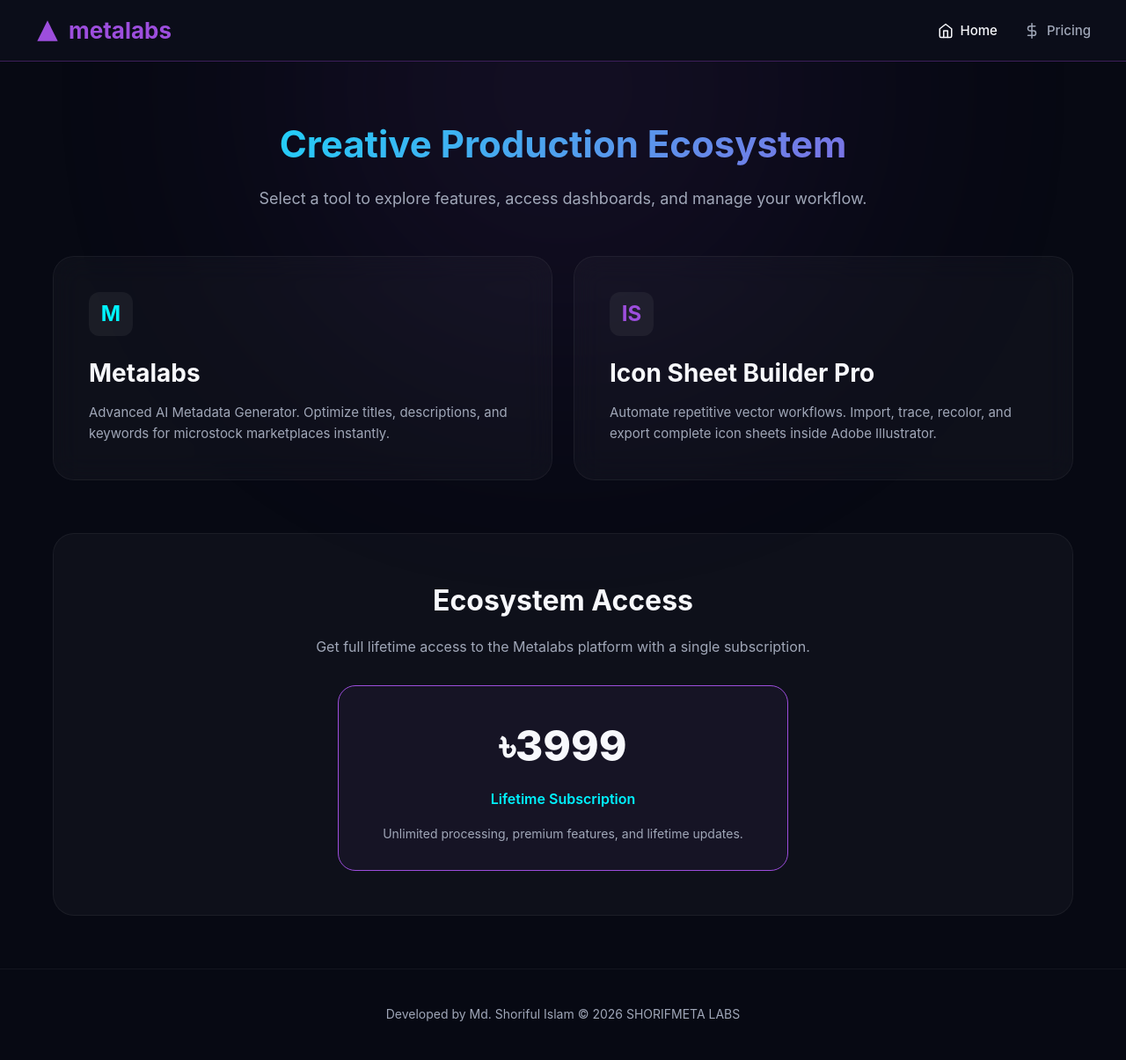
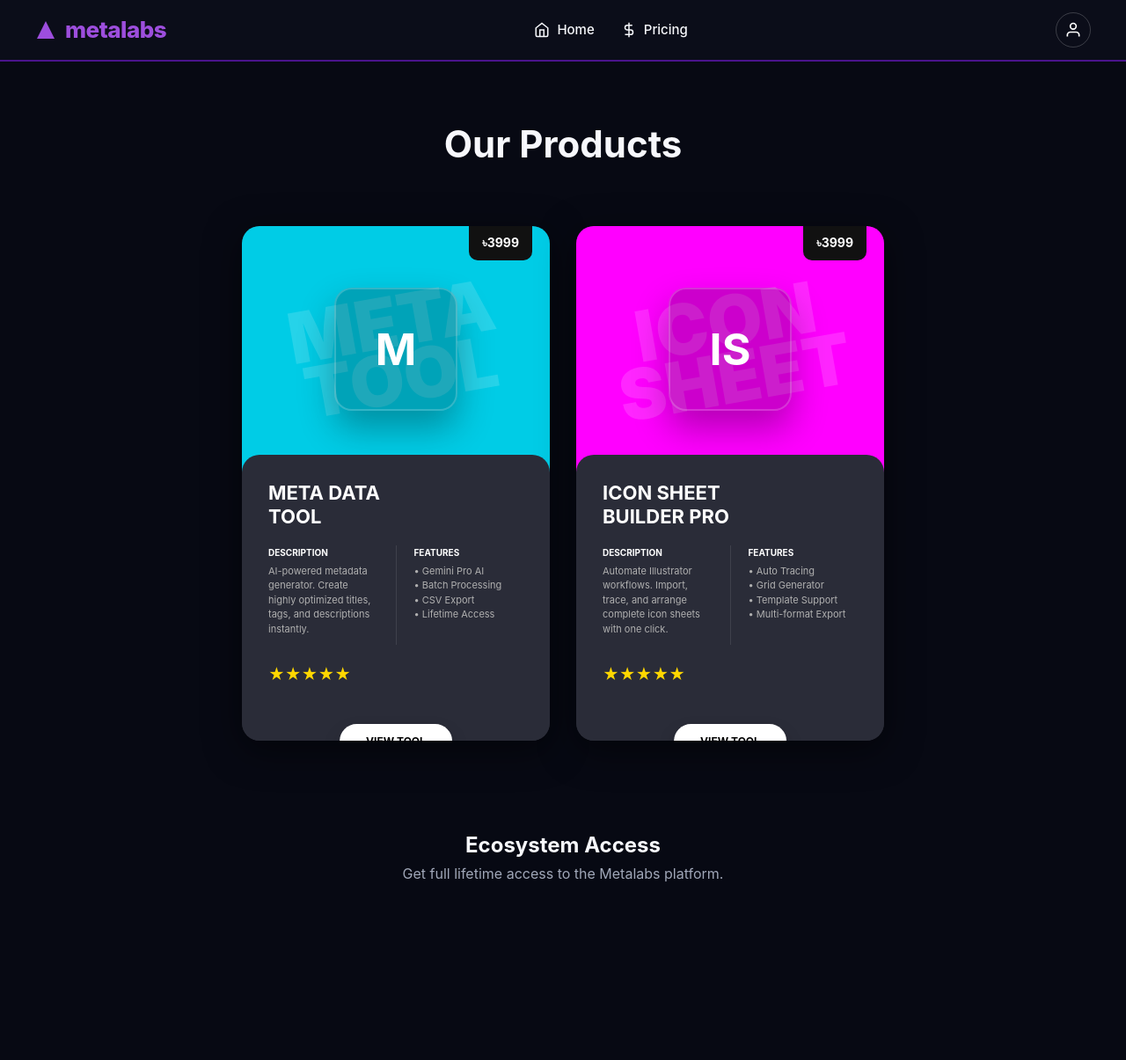
Before and after one commit to Hasann310/Metalabs-Website, a plain HTML site: page index.html in a window 1280 px wide. Shown: the whole page at 88% size. After the commit the page ends 1066 px from the top, so only its background shows below. Drawn offline with Linux system fonts and the light colour scheme.

Commit message:
Update index.html

```diff
--- a/index.html
+++ b/index.html
@@ -1,21 +1,20 @@
 <!DOCTYPE html>
-<html lang="en">
+<html lang="bn">
 <head>
     <meta charset="UTF-8">
     <meta name="viewport" content="width=device-width, initial-scale=1.0">
     <title>Metalabs - Creative Production Tools</title>
     <style>
         :root {
-            --bg-dark: #070913;
+            --bg-main: #070913;
             --nav-bg: #0b0d19;
-            --surface-glass: rgba(255, 255, 255, 0.03);
-            --border-glass: rgba(255, 255, 255, 0.05);
-            --neon-cyan: #00f3ff;
+            --nav-border: #4a148c;
             --neon-purple: #9d4edd;
-            --nav-border: #3c1e59;
             --text-main: #f7f8fc;
             --text-muted: #a0a7b8;
-            --gradient-primary: linear-gradient(135deg, var(--neon-cyan), var(--neon-purple));
+            --card-cyan: #00cce6;
+            --card-pink: #ff00ff;
+            --card-dark: #2a2c38;
         }
 
         * {
@@ -26,30 +25,12 @@
         }
 
         body {
-            background-color: var(--bg-dark);
+            background-color: var(--bg-main);
             color: var(--text-main);
-            overflow-x: hidden;
             line-height: 1.6;
         }
 
-        /* Ambient Glow */
-        body::before {
-            content: '';
-            position: fixed;
-            width: 600px;
-            height: 600px;
-            border-radius: 50%;
-            background: var(--neon-purple);
-            filter: blur(150px);
-            opacity: 0.1;
-            top: -200px;
-            left: 50%;
-            transform: translateX(-50%);
-            z-index: -1;
-            pointer-events: none;
-        }
-
-        /* Navbar matched to screenshot */
+        /* --- Navbar Styles --- */
         .navbar {
             display: flex;
             justify-content: space-between;
@@ -57,7 +38,7 @@
             padding: 0 40px;
             height: 70px;
             background-color: var(--nav-bg);
-            border-bottom: 1px solid var(--nav-border);
+            border-bottom: 2px solid var(--nav-border);
             position: sticky;
             top: 0;
             z-index: 100;
@@ -68,48 +49,111 @@
             align-items: center;
             gap: 10px;
             font-size: 26px;
-            font-weight: 700;
+            font-weight: 800;
             color: var(--neon-purple);
             text-decoration: none;
+            letter-spacing: -0.5px;
         }
 
         .logo-section svg {
-            width: 28px;
-            height: 28px;
+            width: 24px;
+            height: 24px;
             fill: var(--neon-purple);
         }
 
         .nav-links {
             display: flex;
             gap: 30px;
+            align-items: center;
         }
 
         .nav-links a {
             display: flex;
             align-items: center;
             gap: 8px;
-            color: var(--text-muted);
+            color: var(--text-main);
             text-decoration: none;
             font-size: 15px;
             font-weight: 500;
             transition: color 0.3s;
         }
 
-        .nav-links a:hover, .nav-links a.active {
-            color: var(--text-main);
+        .nav-links a:hover {
+            color: var(--neon-purple);
         }
 
-        .nav-links svg {
-            width: 18px;
-            height: 18px;
-            stroke: currentColor;
-            fill: none;
-            stroke-width: 2;
-            stroke-linecap: round;
-            stroke-linejoin: round;
+        .nav-right {
+            display: flex;
+            align-items: center;
+            gap: 20px;
         }
 
-        /* Main Container */
+        /* Profile Dropdown */
+        .profile-menu {
+            position: relative;
+            display: inline-block;
+        }
+
+        .profile-icon {
+            background: transparent;
+            border: 1px solid rgba(255,255,255,0.2);
+            border-radius: 50%;
+            width: 40px;
+            height: 40px;
+            display: flex;
+            align-items: center;
+            justify-content: center;
+            cursor: pointer;
+            color: white;
+            transition: 0.3s;
+        }
+
+        .profile-icon:hover {
+            border-color: var(--neon-purple);
+        }
+
+        .dropdown-content {
+            display: none;
+            position: absolute;
+            right: 0;
+            top: 55px;
+            background-color: #1a1c29;
+            min-width: 200px;
+            border-radius: 12px;
+            border: 1px solid rgba(255,255,255,0.1);
+            box-shadow: 0 8px 32px rgba(0,0,0,0.5);
+            z-index: 1;
+            overflow: hidden;
+        }
+
+        .profile-menu:hover .dropdown-content {
+            display: block;
+        }
+
+        .dropdown-content .user-name {
+            padding: 15px 20px;
+            border-bottom: 1px solid rgba(255,255,255,0.1);
+            font-weight: bold;
+            font-size: 14px;
+        }
+
+        .dropdown-content a {
+            color: var(--text-muted);
+            padding: 12px 20px;
+            text-decoration: none;
+            display: flex;
+            align-items: center;
+            gap: 10px;
+            font-size: 14px;
+            transition: 0.2s;
+        }
+
+        .dropdown-content a:hover {
+            background-color: rgba(255,255,255,0.05);
+            color: white;
+        }
+
+        /* --- Main Content --- */
         .container {
             max-width: 1200px;
             margin: 60px auto;
@@ -118,163 +162,176 @@
 
         .header-title {
             text-align: center;
-            margin-bottom: 50px;
+            margin-bottom: 60px;
         }
 
         .header-title h1 {
             font-size: 42px;
             margin-bottom: 15px;
-            background: var(--gradient-primary);
-            -webkit-background-clip: text;
-            -webkit-text-fill-color: transparent;
         }
 
-        .header-title p {
-            color: var(--text-muted);
-            font-size: 18px;
-        }
-
-        /* Bento Grid */
-        .bento-grid {
-            display: grid;
-            grid-template-columns: repeat(2, 1fr);
-            gap: 24px;
-            margin-bottom: 60px;
+        /* --- Product Cards (Based on your image) --- */
+        .cards-wrapper {
+            display: flex;
+            justify-content: center;
+            gap: 30px;
+            flex-wrap: wrap;
         }
 
         .product-card {
-            background: var(--surface-glass);
-            border: 1px solid var(--border-glass);
-            backdrop-filter: blur(16px);
-            border-radius: 24px;
-            padding: 40px;
-            cursor: pointer;
-            transition: all 0.3s ease;
-            position: relative;
+            width: 350px;
+            background-color: var(--card-dark);
+            border-radius: 20px;
             overflow: hidden;
             display: flex;
             flex-direction: column;
-            justify-content: space-between;
-            min-height: 250px;
-        }
-
-        .product-card::before {
-            content: '';
-            position: absolute;
-            top: 0; left: 0; right: 0; bottom: 0;
-            background: linear-gradient(135deg, rgba(0,243,255,0.05), rgba(157,78,221,0.05));
-            opacity: 0;
-            transition: opacity 0.3s ease;
+            box-shadow: 0 10px 40px rgba(0,0,0,0.5);
+            position: relative;
+            text-decoration: none;
+            color: white;
+            transition: transform 0.3s;
         }
 
         .product-card:hover {
-            transform: translateY(-5px);
-            border-color: rgba(157, 78, 221, 0.4);
+            transform: translateY(-10px);
         }
 
-        .product-card:hover::before {
-            opacity: 1;
-        }
-
-        .product-icon {
-            width: 50px;
-            height: 50px;
-            background: rgba(255,255,255,0.05);
-            border-radius: 12px;
+        /* Top Half */
+        .card-top {
+            height: 280px;
+            position: relative;
             display: flex;
             align-items: center;
             justify-content: center;
-            margin-bottom: 20px;
-            font-size: 24px;
-            font-weight: bold;
+            overflow: hidden;
         }
 
-        .product-card h2 {
-            font-size: 28px;
-            margin-bottom: 10px;
-            position: relative;
+        .card-top.cyan { background-color: var(--card-cyan); }
+        .card-top.pink { background-color: var(--card-pink); }
+
+        .price-tag {
+            position: absolute;
+            top: 0;
+            right: 20px;
+            background: #111;
+            color: white;
+            padding: 8px 15px;
+            font-weight: bold;
+            font-size: 14px;
+            border-bottom-left-radius: 10px;
+            border-bottom-right-radius: 10px;
+            z-index: 2;
         }
 
-        .product-card p {
-            color: var(--text-muted);
-            font-size: 15px;
-            position: relative;
+        .bg-text {
+            position: absolute;
+            font-size: 80px;
+            font-weight: 900;
+            color: rgba(255,255,255,0.15);
+            line-height: 0.8;
+            text-align: center;
+            transform: rotate(-10deg);
         }
 
-        .arrow-icon {
-            position: absolute;
-            bottom: 40px;
-            right: 40px;
-            opacity: 0;
-            transform: translateX(-10px);
-            transition: all 0.3s ease;
-            color: var(--neon-cyan);
+        .product-image {
+            width: 140px;
+            height: 140px;
+            background: rgba(0,0,0,0.2);
+            border-radius: 20px;
+            display: flex;
+            align-items: center;
+            justify-content: center;
+            font-size: 50px;
+            font-weight: bold;
+            z-index: 1;
+            box-shadow: 0 20px 40px rgba(0,0,0,0.3);
+            border: 2px solid rgba(255,255,255,0.2);
         }
 
-        .product-card:hover .arrow-icon {
-            opacity: 1;
-            transform: translateX(0);
+        /* Bottom Half */
+        .card-bottom {
+            padding: 30px;
+            padding-bottom: 50px;
+            background-color: var(--card-dark);
+            border-radius: 20px;
+            position: relative;
+            margin-top: -20px;
+            z-index: 3;
+        }
+
+        .card-title {
+            font-size: 22px;
+            font-weight: 700;
+            text-transform: uppercase;
+            margin-bottom: 20px;
+            line-height: 1.2;
+        }
+
+        .card-details {
+            display: flex;
+            gap: 20px;
+            margin-bottom: 20px;
+        }
+
+        .card-col {
+            flex: 1;
+        }
+
+        .card-col p {
+            font-size: 11px;
+            color: #b0b0b0;
+            line-height: 1.5;
+            margin-bottom: 10px;
+        }
+
+        .col-title {
+            font-size: 10px;
+            font-weight: bold;
+            color: white;
+            margin-bottom: 5px;
+            text-transform: uppercase;
+        }
+
+        .divider {
+            width: 1px;
+            background-color: rgba(255,255,255,0.1);
+        }
+
+        .stars {
+            color: #ffd700;
+            font-size: 18px;
+            margin-bottom: 10px;
+        }
+
+        .card-btn {
+            position: absolute;
+            bottom: -20px;
+            left: 50%;
+            transform: translateX(-50%);
+            background: white;
+            color: black;
+            border: none;
+            padding: 12px 30px;
+            border-radius: 30px;
+            font-weight: 700;
+            font-size: 12px;
+            cursor: pointer;
+            box-shadow: 0 10px 20px rgba(0,0,0,0.2);
+            transition: 0.3s;
+            text-transform: uppercase;
+        }
+
+        .product-card:hover .card-btn {
+            background: var(--neon-purple);
+            color: white;
         }
 
         /* Pricing Section */
         .pricing-section {
-            background: var(--surface-glass);
-            border: 1px solid var(--border-glass);
-            border-radius: 24px;
-            padding: 50px;
+            margin-top: 100px;
             text-align: center;
         }
 
-        .pricing-section h2 {
-            font-size: 32px;
-            margin-bottom: 15px;
-        }
-
-        .pricing-section p {
-            color: var(--text-muted);
-            margin-bottom: 30px;
-        }
-
-        .price-box {
-            display: inline-block;
-            padding: 30px 50px;
-            border: 1px solid var(--neon-purple);
-            border-radius: 20px;
-            background: rgba(157, 78, 221, 0.05);
-        }
-
-        .price-amount {
-            font-size: 48px;
-            font-weight: 800;
-            color: var(--text-main);
-            margin-bottom: 10px;
-        }
-
-        .price-desc {
-            color: var(--neon-cyan);
-            font-weight: 600;
-        }
-
-        footer {
-            text-align: center;
-            padding: 40px 0;
-            color: var(--text-muted);
-            font-size: 14px;
-            border-top: 1px solid var(--border-glass);
-            margin-top: 50px;
-        }
-
-        @media (max-width: 768px) {
-            .bento-grid {
-                grid-template-columns: 1fr;
-            }
-            .navbar {
-                padding: 0 20px;
-            }
-            .nav-links a span {
-                display: none;
-            }
-        }
     </style>
 </head>
 <body>
@@ -285,66 +342,100 @@
             <svg viewBox="0 0 24 24"><path d="M12 2L2 22h20L12 2z"/></svg>
             metalabs
         </a>
+
         <div class="nav-links">
-            <a href="#" class="active">
-                <svg viewBox="0 0 24 24"><path d="M3 9l9-7 9 7v11a2 2 0 0 1-2 2H5a2 2 0 0 1-2-2z"></path><polyline points="9 22 9 12 15 12 15 22"></polyline></svg>
-                <span>Home</span>
+            <a href="#">
+                <svg width="18" height="18" viewBox="0 0 24 24" fill="none" stroke="currentColor" stroke-width="2"><path d="M3 9l9-7 9 7v11a2 2 0 0 1-2 2H5a2 2 0 0 1-2-2z"></path><polyline points="9 22 9 12 15 12 15 22"></polyline></svg>
+                Home
             </a>
             <a href="#pricing">
-                <svg viewBox="0 0 24 24"><line x1="12" y1="1" x2="12" y2="23"></line><path d="M17 5H9.5a3.5 3.5 0 0 0 0 7h5a3.5 3.5 0 0 1 0 7H6"></path></svg>
-                <span>Pricing</span>
+                <svg width="18" height="18" viewBox="0 0 24 24" fill="none" stroke="currentColor" stroke-width="2"><line x1="12" y1="1" x2="12" y2="23"></line><path d="M17 5H9.5a3.5 3.5 0 0 0 0 7h5a3.5 3.5 0 0 1 0 7H6"></path></svg>
+                Pricing
             </a>
+        </div>
+
+        <div class="nav-right">
+            <!-- Profile Dropdown -->
+            <div class="profile-menu">
+                <div class="profile-icon">
+                    <svg width="20" height="20" viewBox="0 0 24 24" fill="none" stroke="currentColor" stroke-width="2"><path d="M20 21v-2a4 4 0 0 0-4-4H8a4 4 0 0 0-4 4v2"></path><circle cx="12" cy="7" r="4"></circle></svg>
+                </div>
+                <div class="dropdown-content">
+                    <div class="user-name">My Account</div>
+                    <a href="#"><svg width="16" height="16" viewBox="0 0 24 24" fill="none" stroke="currentColor" stroke-width="2"><rect x="3" y="3" width="18" height="18" rx="2" ry="2"></rect><line x1="3" y1="9" x2="21" y2="9"></line><line x1="9" y1="21" x2="9" y2="9"></line></svg> Dashboard</a>
+                    <a href="#"><svg width="16" height="16" viewBox="0 0 24 24" fill="none" stroke="currentColor" stroke-width="2"><path d="M22 16.92v3a2 2 0 0 1-2.18 2 19.79 19.79 0 0 1-8.63-3.07 19.5 19.5 0 0 1-6-6 19.79 19.79 0 0 1-3.07-8.67A2 2 0 0 1 4.11 2h3a2 2 0 0 1 2 1.72 12.84 12.84 0 0 0 .7 2.81 2 2 0 0 1-.45 2.11L8.09 9.91a16 16 0 0 0 6 6l1.27-1.27a2 2 0 0 1 2.11-.45 12.84 12.84 0 0 0 2.81.7A2 2 0 0 1 22 16.92z"></path></svg> Whatsapp</a>
+                    <a href="#"><svg width="16" height="16" viewBox="0 0 24 24" fill="none" stroke="currentColor" stroke-width="2"><path d="M4 4h16c1.1 0 2 .9 2 2v12c0 1.1-.9 2-2 2H4c-1.1 0-2-.9-2-2V6c0-1.1.9-2 2-2z"></path><polyline points="22,6 12,13 2,6"></polyline></svg> Support</a>
+                    <a href="#" style="border-top: 1px solid rgba(255,255,255,0.1); color: #ff4757;"><svg width="16" height="16" viewBox="0 0 24 24" fill="none" stroke="currentColor" stroke-width="2"><path d="M9 21H5a2 2 0 0 1-2-2V5a2 2 0 0 1 2-2h4"></path><polyline points="16 17 21 12 16 7"></polyline><line x1="21" y1="12" x2="9" y2="12"></line></svg> Log out</a>
+                </div>
+            </div>
         </div>
     </nav>
 
     <div class="container">
         <div class="header-title">
-            <h1>Creative Production Ecosystem</h1>
-            <p>Select a tool to explore features, access dashboards, and manage your workflow.</p>
+            <h1>Our Products</h1>
         </div>
 
-        <!-- Product Grid -->
-        <div class="bento-grid">
-            <!-- Metalabs Tool Card (GenMeta Replacement) -->
-            <div class="product-card" onclick="window.location.href='metalabs-tool.html'">
-                <div>
-                    <div class="product-icon" style="color: var(--neon-cyan);">M</div>
-                    <h2>Metalabs</h2>
-                    <p>Advanced AI Metadata Generator. Optimize titles, descriptions, and keywords for microstock marketplaces instantly.</p>
+        <div class="cards-wrapper">
+
+            <!-- Meta Data Tool Card -->
+            <a href="metalabs-tool.html" class="product-card">
+                <div class="card-top cyan">
+                    <div class="price-tag">৳3999</div>
+                    <div class="bg-text">META<br>TOOL</div>
+                    <div class="product-image">M</div>
                 </div>
-                <div class="arrow-icon">
-                    <svg width="24" height="24" viewBox="0 0 24 24" fill="none" stroke="currentColor" stroke-width="2"><line x1="5" y1="12" x2="19" y2="12"></line><polyline points="12 5 19 12 12 19"></polyline></svg>
+                <div class="card-bottom">
+                    <div class="card-title">META DATA<br>TOOL</div>
+                    <div class="card-details">
+                        <div class="card-col">
+                            <div class="col-title">DESCRIPTION</div>
+                            <p>AI-powered metadata generator. Create highly optimized titles, tags, and descriptions instantly.</p>
+                        </div>
+                        <div class="divider"></div>
+                        <div class="card-col">
+                            <div class="col-title">FEATURES</div>
+                            <p>• Gemini Pro AI<br>• Batch Processing<br>• CSV Export<br>• Lifetime Access</p>
+                        </div>
+                    </div>
+                    <div class="stars">★★★★★</div>
+                    <button class="card-btn">VIEW TOOL</button>
                 </div>
-            </div>
+            </a>
 
-            <!-- Icon Sheet Builder Pro Card -->
-            <div class="product-card" onclick="window.location.href='icon-sheet.html'">
-                <div>
-                    <div class="product-icon" style="color: var(--neon-purple);">IS</div>
-                    <h2>Icon Sheet Builder Pro</h2>
-                    <p>Automate repetitive vector workflows. Import, trace, recolor, and export complete icon sheets inside Adobe Illustrator.</p>
+            <!-- Icon Sheet Builder Card -->
+            <a href="icon-sheet.html" class="product-card">
+                <div class="card-top pink">
+                    <div class="price-tag">৳3999</div>
+                    <div class="bg-text">ICON<br>SHEET</div>
+                    <div class="product-image">IS</div>
                 </div>
-                <div class="arrow-icon">
-                    <svg width="24" height="24" viewBox="0 0 24 24" fill="none" stroke="currentColor" stroke-width="2"><line x1="5" y1="12" x2="19" y2="12"></line><polyline points="12 5 19 12 12 19"></polyline></svg>
+                <div class="card-bottom">
+                    <div class="card-title">ICON SHEET<br>BUILDER PRO</div>
+                    <div class="card-details">
+                        <div class="card-col">
+                            <div class="col-title">DESCRIPTION</div>
+                            <p>Automate Illustrator workflows. Import, trace, and arrange complete icon sheets with one click.</p>
+                        </div>
+                        <div class="divider"></div>
+                        <div class="card-col">
+                            <div class="col-title">FEATURES</div>
+                            <p>• Auto Tracing<br>• Grid Generator<br>• Template Support<br>• Multi-format Export</p>
+                        </div>
+                    </div>
+                    <div class="stars">★★★★★</div>
+                    <button class="card-btn">VIEW TOOL</button>
                 </div>
-            </div>
+            </a>
+
         </div>
 
         <!-- Pricing Section -->
         <div id="pricing" class="pricing-section">
             <h2>Ecosystem Access</h2>
-            <p>Get full lifetime access to the Metalabs platform with a single subscription.</p>
-            <div class="price-box">
-                <div class="price-amount">৳3999</div>
-                <div class="price-desc">Lifetime Subscription</div>
-                <p style="margin-top: 15px; font-size: 14px; margin-bottom: 0;">Unlimited processing, premium features, and lifetime updates.</p>
-            </div>
+            <p style="color: var(--text-muted);">Get full lifetime access to the Metalabs platform.</p>
         </div>
     </div>
 
-    <footer>
-        Developed by Md. Shoriful Islam © 2026 SHORIFMETA LABS
-    </footer>
-
 </body>
 </html>
```
